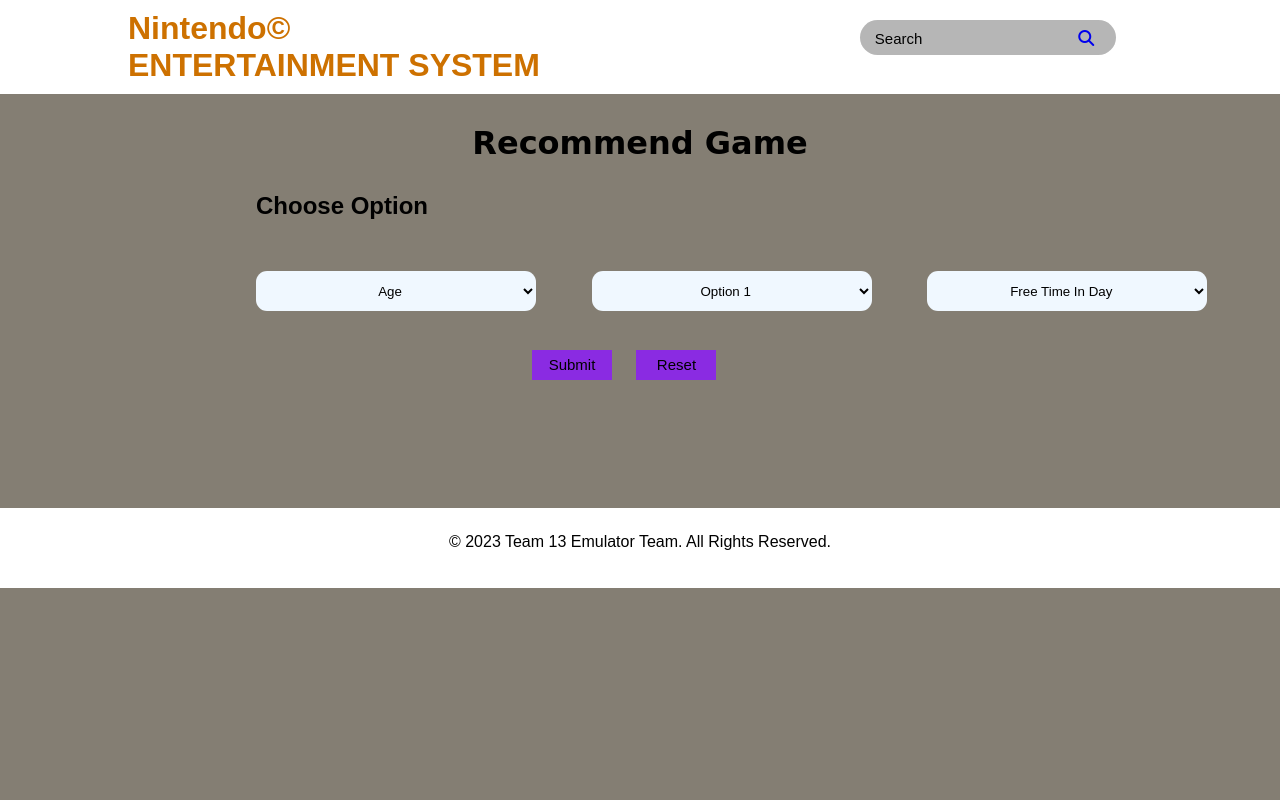
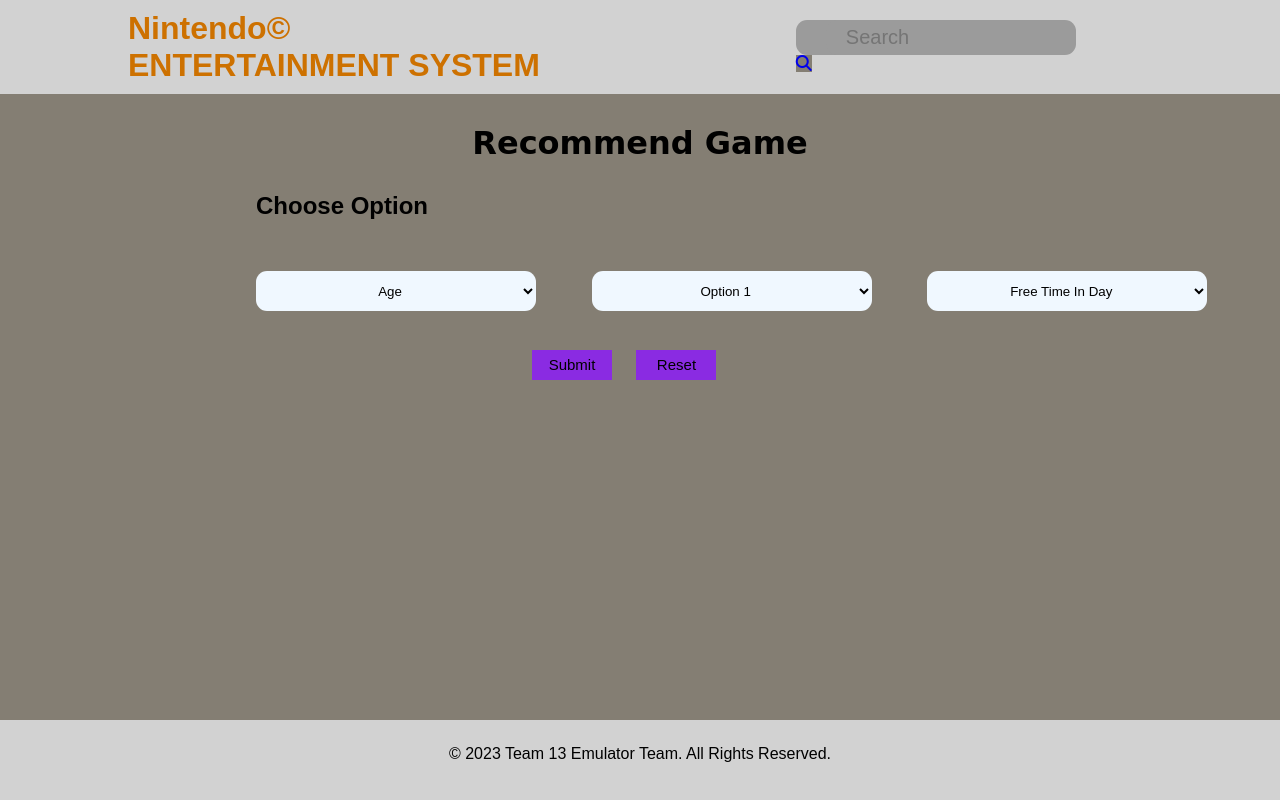
Before and after one commit to EthanHo210/webGLNintendo, a PHP site: page / in a window 1280 px wide. Run offline with PHP 8.4, Linux system fonts and the light colour scheme; some libraries are stand-ins or nearby versions.

Commit message:
Update style.css

```diff
--- a/sample/style.css
+++ b/sample/style.css
@@ -1,9 +1,7 @@
-
 *{
    margin:0;
    padding:0;
    box-sizing: border-box;
-   font-family: 'Lora', serif;
    outline: none;
    border:none;
    text-decoration: none;
@@ -13,53 +11,89 @@
    font-family: Arial, Helvetica, sans-serif;
 }
 
+body{
+   height: 100vh;
+}
+
 header {
    display: flex;
    padding: 10px 0px 10px 0px;
-   background-color: rgb(255, 255, 255);
+   background-color: rgb(210, 210, 210);
 
 }
 header .header{
    color: rgb(205, 113, 0);
    margin-left: 10%;
-   background-color: rgb(255, 255, 255);
+   background-color: rgb(210, 210, 210);
 }
 
 header .header h1{
-   background-color: rgb(255, 255, 255);
+   background-color: rgb(210, 210, 210);
 }
 
-header .search{
-   background-position: right;
-   margin-left: 25%;
+.search {
+   position: relative;
+   height: 35px;
+   max-width: 250px;
+   width: 100%;
+   background-color: #9b9b9b;
+   margin-left: 20%;
    margin-top: 10px;
-   border: 2px;
-   border-radius: 30px;
-   width: 20%;
-   height: 35px;
-   background-color: rgb(182, 182, 182);
-
+   border-radius: 11px;
+   transition: all 0.6s cubic-bezier(0.68, -0.55, 0.265, 1.55);
 }
 
-header .search #search{
-   font-size: 15px;
-   margin-top: 10px;
-   margin-left: 15px;
-   background-color: rgb(182, 182, 182);
+/* .search.open{
+   max-width: 350px;
+} */
+.search input{
+   position: relative;
+   height: 100%;
+   width: 100%;
+   padding: 0 20px;
+   outline: none;
+   border: none;
+   border-radius: 11px;
+   font-weight: 300;
+   font-size: 20px;
+   left: 12%;
+   background-color: #9b9b9b;
 }
 
-::placeholder{
-   color: rgb(0, 0, 0);
+/* .search.open input{
+   padding : 0 15px 0 15px;
+} */
 
+.search .search-icon{
+   position: absolute;
+   left: 0;
+   top: 0;
+   height: 100%;
+   width: 50px;
+   /* border-radius: 6px 0 0 6px; */
+   border-radius: 11px;
+   background-color: #9b9b9b;
+   display: flex;
+   align-items: center;
+   justify-content: center;
 }
 
-header .search a{
-   background-color:rgb(182, 182, 182);
+/* .search.open .search-icon{
+   border-radius: 6px 0 0 6px;
+} */
+
+.search-icon .fa-magnifying-glass{
+   color: rgb(255, 255, 255);
+   background-color: #9b9b9b;
 }
 
-header .search a i{
-   background-color: rgb(182, 182, 182);
-
+.search .fa-xmark{
+   position: absolute;
+   right: -45px;
+   top: 50%;
+   transform: translateY(-50%);
+   color: #fff;
+   visibility: hidden;
 }
 
 .name h1{
@@ -107,10 +141,175 @@
    background-color: cornflowerblue;
 }
 
+footer {
+   position: absolute;
+   bottom: 0;
+   width: 100%;
+}
 footer p{
-   background-color: rgb(255, 255, 255);
+   background-color: rgb(210, 210, 210);
    text-align: center;
    padding: 25px 0px 10px 0px;
    width: 100%;
    height: 80px;
 }
+
+@media screen and (min-width:768px) and (max-width: 1024px){
+   html{
+       font-size: 90%;
+   }
+
+   header{
+       padding:1rem;
+       width: 100%;
+   }
+
+   header .search{
+      width: 20%;
+      height: 35px;
+      margin-right: 50px;
+      margin-top: 3.5%;
+   }
+
+   #search{
+      width: 65%;
+   }
+
+   .name{
+      text-align: center;
+   }
+
+   .input-group h2{
+      margin-left: -30%;
+      text-align: center;
+   }
+   .input-group #recommend_option{
+      width: 15rem;
+      height: 2.5rem;
+      display: flex;
+      margin-bottom: 3.5%;
+      margin-left: 20%;
+   }
+
+   .button{
+      margin-left: 35%;
+   }
+
+   .button input{
+      margin-top: 10px;
+   }
+
+   .button input:hover{
+      background-color: cornflowerblue;
+   }
+}
+
+@media screen and (max-width: 480px){
+   html{
+      font-size: 65%;
+   }
+
+   header{
+      padding:10px;
+  }
+  header h1{
+   margin-left: -20px;
+
+  }
+
+.search {
+   height: 25px;
+   max-width: 36px;
+   width: 60%;
+   background-color: #9b9b9b;
+   margin-left: 2%;
+   margin-right: 0px;
+   margin-top: 15px;
+   border-radius: 11px;
+   transition: all 0.3s cubic-bezier(0.6, -0.55, 0.265, 1.55);
+}
+
+.search.open{
+   max-width: 120px;
+   margin-right: 15px;
+}
+.search input{
+   height: 100%;
+   width: 100%;
+   padding: 0 20px;
+   outline: none;
+   border: none;
+   border-radius: 6px;
+   font-weight: 300;
+   font-size: 12px;
+   left: 12%;
+   background-color: #9b9b9b;
+   color: #000;
+}
+
+.search.open input{
+   padding : 0 15px 0 15px;
+}
+
+.search .search-icon{
+   position: absolute;
+   left: 0;
+   top: 0;
+   height: 100%;
+   width: 30px;
+   border-radius: 6px;
+   background-color: #9b9b9b;
+   display: flex;
+   align-items: center;
+   justify-content: center;
+}
+
+.search.open .search-icon{
+   border-radius: 6px 0 0 6px;
+}
+
+.search-icon .fa-magnifying-glass{
+   color: rgb(255, 255, 255);
+   background-color: #9b9b9b;
+}
+
+.search .fa-xmark{
+position: absolute;
+right: -8px;
+top: 50%;
+transform: translateY(-50%);
+color: #9b9b9b;
+background-color: rgb(210, 210, 210);
+visibility: visible;
+width: 30%;
+height: 100%;
+font-size: 25px;
+}
+
+.search.open .fa-xmark{
+   width: 20%;
+   margin-left: 50%;
+   left: 50%;
+}
+
+.input-group h2{
+   text-align: center;
+   margin-left: -20%;
+}
+
+.input-group #recommend_option{
+   margin-top: 10px;
+}
+
+.button{
+   margin-left: 20%;
+}
+
+.button input{
+   margin-top:20px;
+}
+
+.button input:hover{
+   background-color: cornflowerblue;
+}
+}
```
